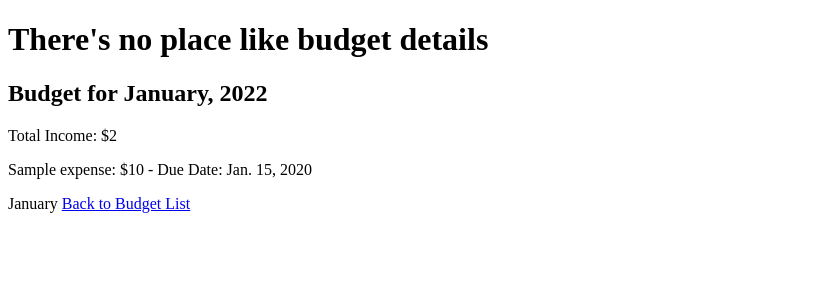
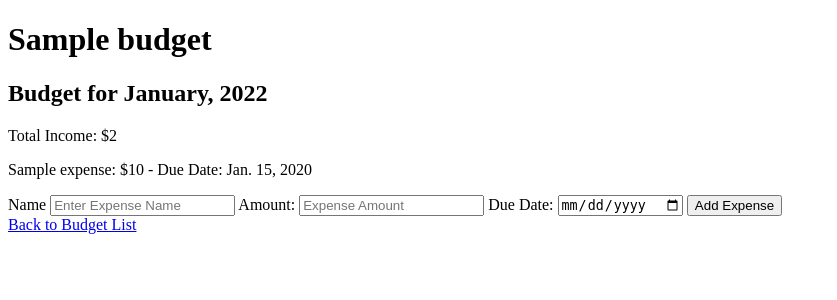
Before and after one commit to ttguitarnoob-dev/pocket-book, a Django app: page /budgets/1/ in a window 1280 px wide. Shown: the part 85-385 px from the top of the page, without its empty margins (0-837 px from the left). Run offline with Django 4.2, Linux system fonts and the light colour scheme; tables that the repository leaves empty hold one stand-in row (values such as "Sample post").

Commit message:
end of day commit...i dunno what I actually did in this commit

```diff
--- a/main_app/templates/budget_detail.html
+++ b/main_app/templates/budget_detail.html
@@ -3,19 +3,32 @@
 
 
 {% block content %}
-<h1>There's no place like budget details</h1>
+<h1>{{budget.name}}</h1>
 <h2>Budget for {{budget.budget_month}}, {{budget.budget_year}}</h2>
 <p>Total Income: ${{budget.total_income}}</p>
 
 {% for expense in budget.expenses.all %}
 
 <p>{{expense.name}}: ${{expense.amount}} - Due Date: {{expense.due_date}}</p>
-{{expense.budget}}
+
 
 {% empty %}
-<p>Nothing to see here</p>
+<p>No expenses added yet. Use the form below to add an expense.</p>
 
 {% endfor %}
+
+<form method="post" action="{% url 'create_expense' budget.pk %}">
+    {% csrf_token %}
+    <label for="name">Name</label>
+    <input type="text" name="name" id="name" placeholder="Enter Expense Name" required>
+    <label for="amount">Amount:</label>
+    <input type="number" name="amount" id="amount" placeholder="Expense Amount" required>
+    <label for="due_date">Due Date:</label>
+    <input type="date" name="due_date" id="due_date">
+    <input type="submit" value="Add Expense">
+
+
+</form>
 
 <a href="{% url 'budget_list' %}">Back to Budget List</a>
 
--- a/main_app/urls.py
+++ b/main_app/urls.py
@@ -9,4 +9,5 @@ urlpatterns = [
     path('budgets/<int:pk>/', views.BudgetDetail.as_view(), name='budget_details'),
     path('budgets/<int:pk>/update/', views.BudgetUpdate.as_view(), name="budget_update"),
     path('budgets/<int:pk>/delete', views.BudgetDelete.as_view(), name="budget_delete"),
+    path('budgets/<int:pk>/expenses/new', views.ExpenseCreate.as_view(), name='create_expense')
 ]
--- a/main_app/views.py
+++ b/main_app/views.py
@@ -4,6 +4,7 @@ from .models import Budget, Expense
 from django.views.generic.base import TemplateView
 from django.views.generic.edit import CreateView, UpdateView, DeleteView
 from django.views.generic import DetailView
+from django.shortcuts import redirect
 
 
 # Create your views here.
@@ -31,7 +32,7 @@ class BudgetList(TemplateView):
 
 class CreateBudget(CreateView):
     model = Budget
-    fields = ['budget_month', 'base_income', 'additional_income']
+    fields = ['name', 'budget_month', 'budget_year', 'base_income', 'additional_income']
     template_name = "create_budget.html"
     success_url = "/budgets/"
 
@@ -66,3 +67,14 @@ class BudgetUpdate(UpdateView):
 class BudgetDelete(DeleteView):
     model = Budget
     template_name = "budget_delete_confirmation.html"
+
+
+# Create Expense
+class ExpenseCreate(CreateView):
+    def post(self, request, pk):
+        name = request.POST.get("name")
+        amount = request.POST.get("amount")
+        due_date = request.POST.get("due_date")
+        budget = Budget.objects.get(pk=pk)
+        Expense.objects.create(name = name, amount = amount, due_date = due_date, budget = budget)
+        return redirect('budget_details', pk=pk)
```
